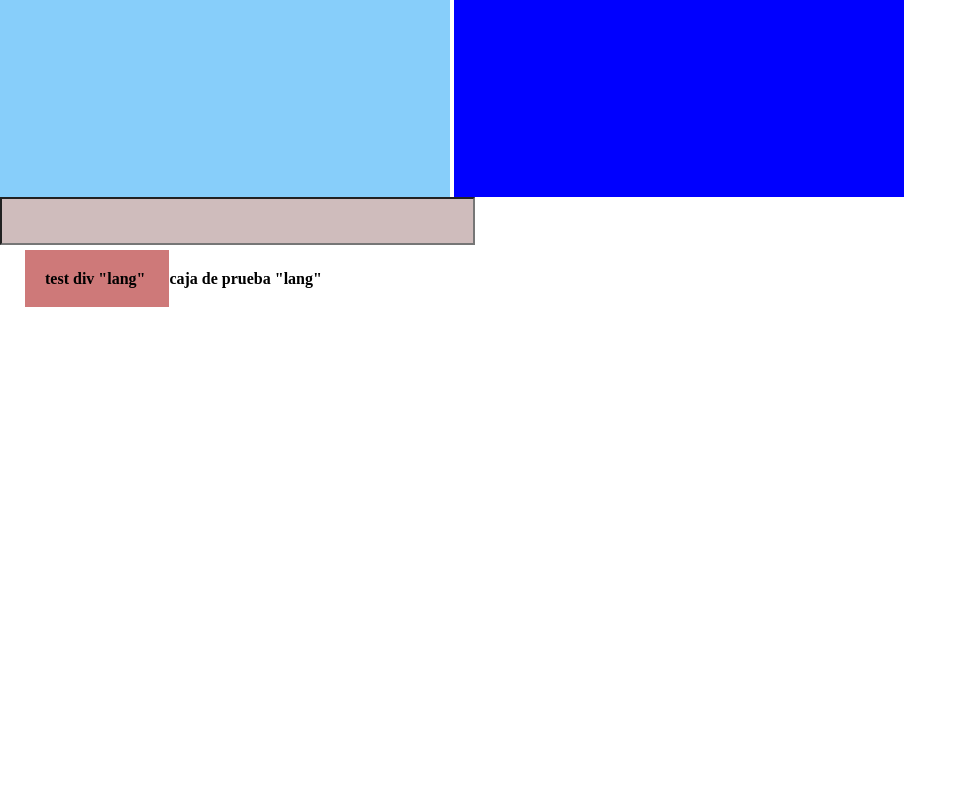
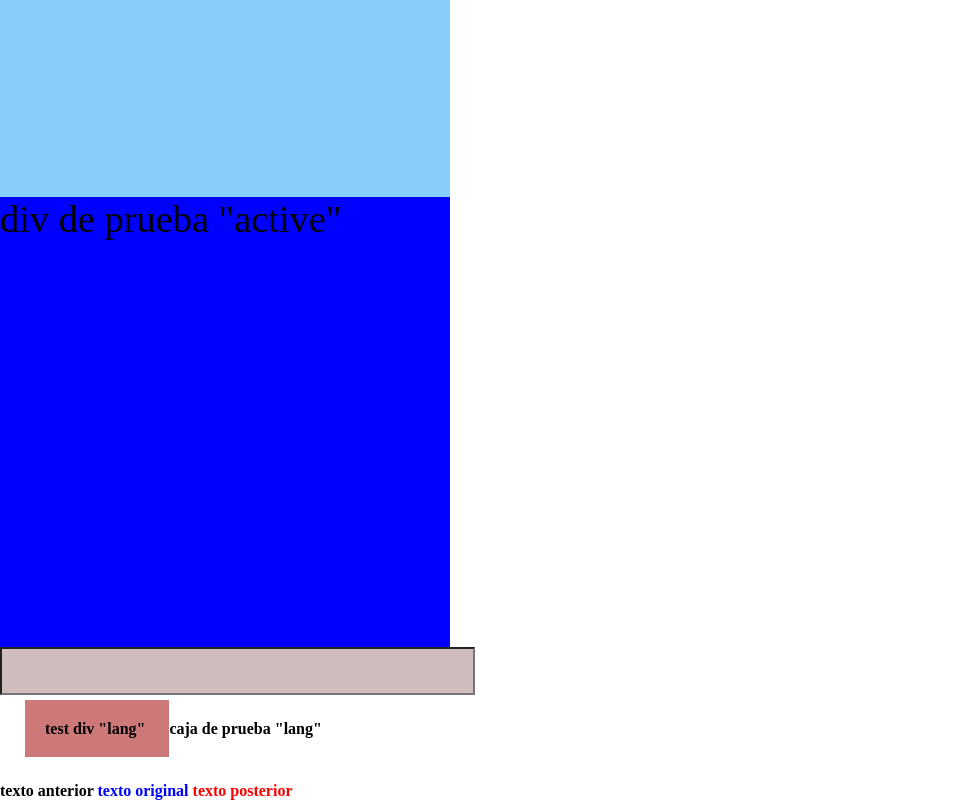
Before and after one commit to bravestwarrior/vega, a plain HTML site: page index.html in a window 1280 px wide. Shown: the part 4319-5119 px from the top of the page, without its empty margins (0-967 px from the left). Before the commit the page ends 4632 px from the top, so only its background shows below. Drawn offline with Linux system fonts and the light colour scheme.

Commit message:
proyecto 03

```diff
--- a/eva/midnight.css
+++ b/eva/midnight.css
@@ -49,8 +49,8 @@ input::placeholder {color: rgb(180, 177, 177) ;}
 .caja2 {background: blue;
             width: 450px;
             height: 450px;
-            display: inline-block;
-            transition: background 3s, width;
+            display: block;
+            transition: background 3s, width 3s;
             font-size: 3vw;}
 
         .caja2:active{background: brown;
@@ -65,5 +65,13 @@ input::placeholder {color: rgb(180, 177, 177) ;}
 .caja3 {margin: 25px;}
 
 .caja3 b:lang(en) {
-            background: rgb(206, 121, 121);
-            padding: 20px;}
+    background: rgb(206, 121, 121);
+    padding: 20px;}
+
+.before-after {color: blue;}
+.before-after::before {
+        content:"texto anterior ";
+        color: black;}
+.before-after::after {
+        content: " texto posterior";
+        color: red;}
--- a/index.html
+++ b/index.html
@@ -124,6 +124,7 @@
                 <b lang="es">caja de prueba "lang"</b>
             </div>
         </div>
-
+      <br>
+      <h4 class="before-after">texto original</h4>
 </body>
 </html>
```
